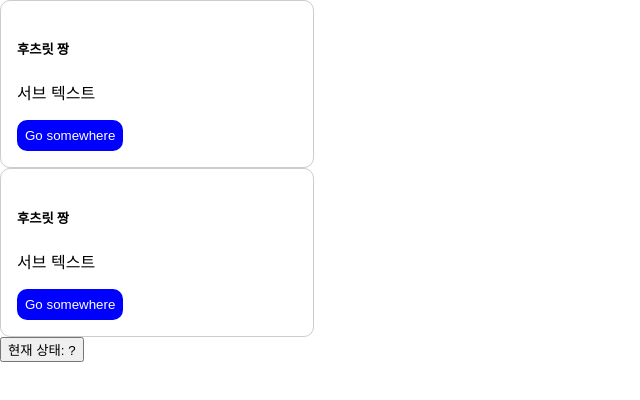
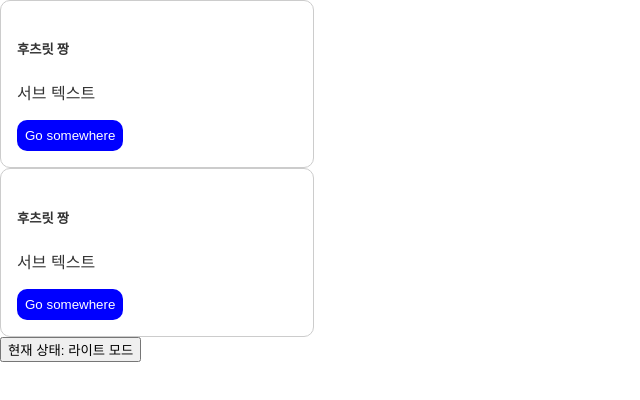
Before and after one commit to dasom222g/learn-react2, a React (Create React App) app: page / in a window 1280 px wide. Shown: the top 400 px of the page, without its empty margins (0-640 px from the left). Built offline with nearby package versions, Linux system fonts and the light colour scheme.

Commit message:
Add theme mode logic

```diff
--- a/src/App.js
+++ b/src/App.js
@@ -108,7 +108,7 @@ function App() {
   1. ThemeButton에 온클릭 이벤트를 만든다
   2. 버튼이 눌려졌다는 이벤트를 부모 컴포넌트에 전송한다.(onTheme)
   3. 부모 컴포넌트가 이벤트를 받으면 div 클래스를 변환하는 함수를 생성한다.(handleTheme)
-  4. [state] isDarkMode라는 state를 생성한다.
+  4. [state] isDarkMode라는 state를 생성한다. (초기값은 false)
   5. isDarkMode state에 따라 wrap클래스가 있는 div에 className의 속성을 다르게 넣어준다.
   5-1.다크모드인 경우엔 'dark-mode'라는 클래스를 준다.
   5-2. 다크모드가 아닌 경우엔 'light-mode'라는 클래스를 준다.
@@ -123,14 +123,20 @@ function App() {
   10. 작동이 잘 되는지 바뀌는걸 확인한다.
    */
 
+  const [isDarkMode, setIsDarkMode] = useState(false);
+
+  const handleTheme = () => {
+    setIsDarkMode(!isDarkMode);
+  };
+
   // view
   return (
-    <div className="wrap">
+    <div className={`wrap ${isDarkMode ? "dark-mode" : "light-mode"}`}>
       <Card title={title} subText="서브 텍스트" onCardClick={handleClick} />
       <Card title={title} subText="서브 텍스트" onCardClick={handleClick} />
       {/* <Counter /> */}
       {/* ThemeButton 컴포넌트 */}
-      <ThemeButton />
+      <ThemeButton isDarkMode={isDarkMode} onTheme={handleTheme} />
     </div>
   );
 }
--- a/src/components/ThemeButton.jsx
+++ b/src/components/ThemeButton.jsx
@@ -1,7 +1,11 @@
 import React from "react";
 
-const ThemeButton = () => {
-  return <button type="button">현재 상태: ?</button>;
+const ThemeButton = ({ isDarkMode, onTheme }) => {
+  return (
+    <button type="button" onClick={onTheme}>
+      현재 상태: {isDarkMode ? "다크 모드" : "라이트 모드"}
+    </button>
+  );
 };
 
 export default ThemeButton;
```
